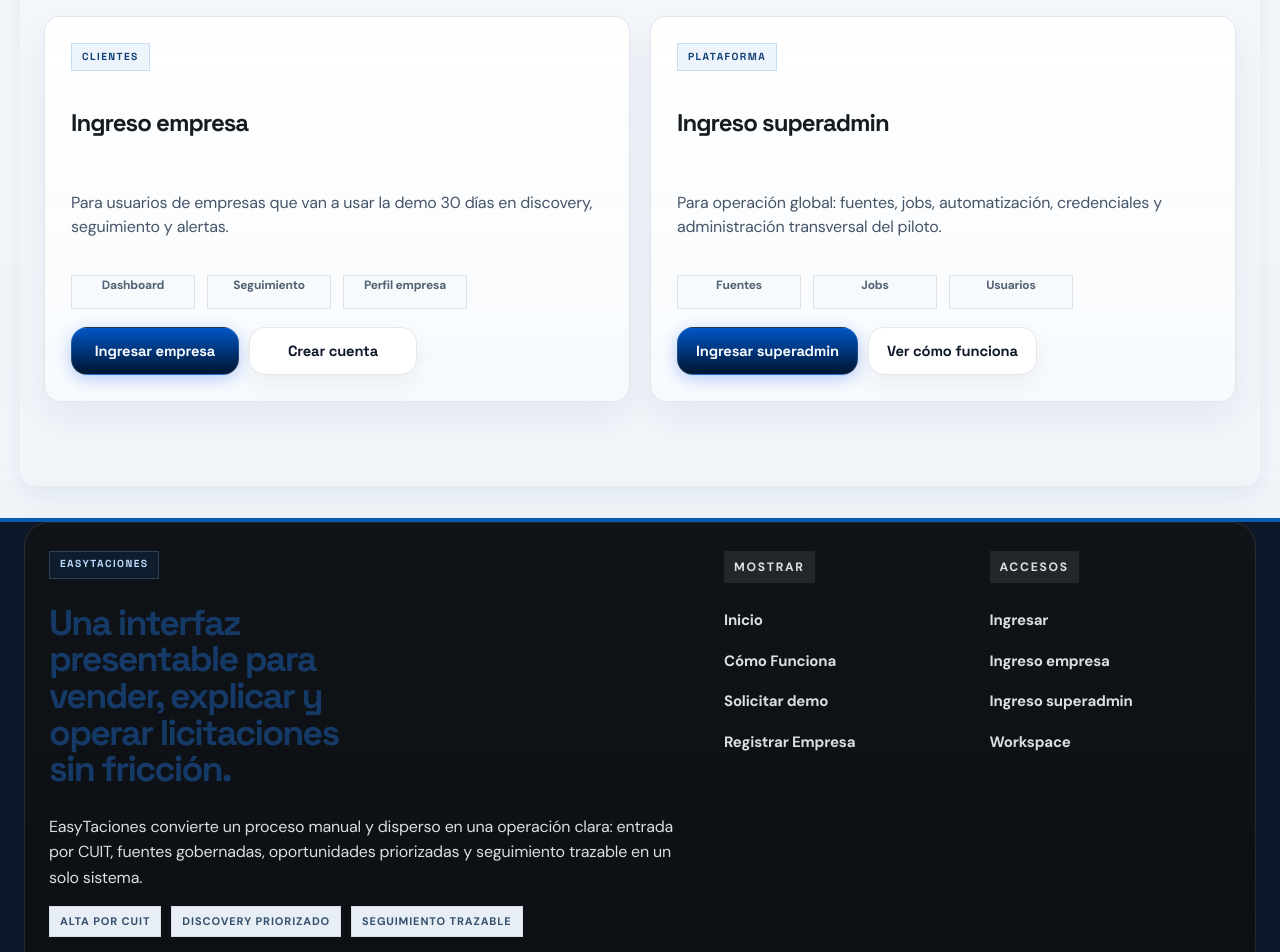
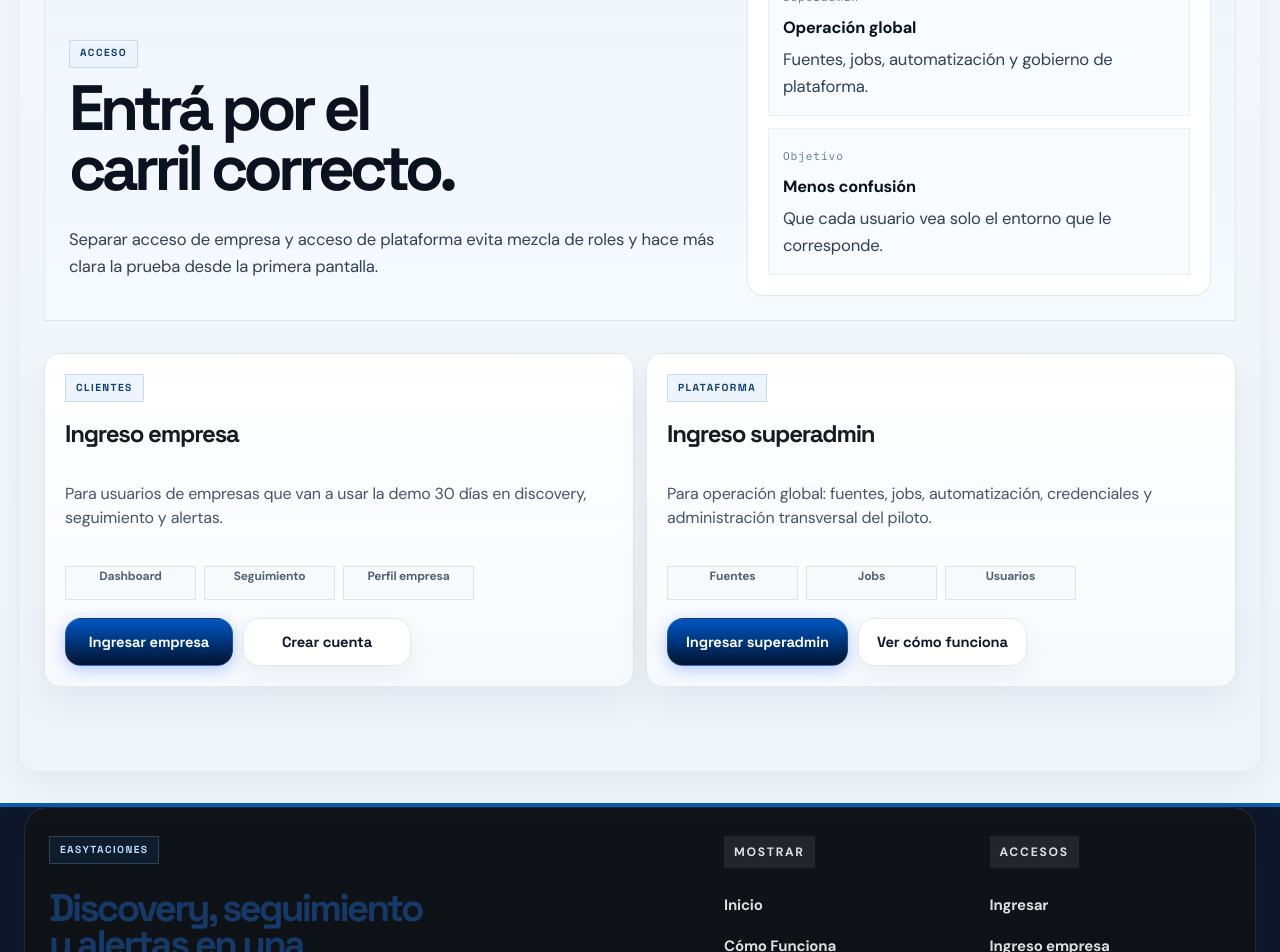
Before and after one commit to diegodella1/propscrap, a Next.js app in the folder apps/web/: page /login in a window 1280 px wide. Shown: the part 400-1352 px from the top of the page. Built offline with nearby package versions, Linux system fonts and the light colour scheme.

Commit message:
Finish frontend polish across auth, detail and footer

```diff
--- a/apps/web/app/(auth)/login/page.tsx
+++ b/apps/web/app/(auth)/login/page.tsx
@@ -1,6 +1,5 @@
 import Link from "next/link";
 
-import { PageHero } from "../../../components/layout/page-hero";
 import { PageShell } from "../../../components/layout/page-shell";
 import { SiteHeader } from "../../../components/site-header";
 
@@ -9,12 +8,30 @@
     <PageShell variant="auth" className="page-screen page-screen--login-selector">
       <SiteHeader section="auth" audience="public" />
 
-      <PageHero
-        eyebrow="Acceso"
-        title="Elegí el tipo de acceso."
-        description="Separá el ingreso operativo de clientes del acceso de plataforma para que la prueba sea clara y sin mezcla de roles."
-        className="workspace-header auth-page-header"
-      />
+      <section className="hero hero-app about-hero about-hero-premium auth-page-header auth-page-header-premium">
+        <div className="premium-hero-copy">
+          <span className="eyebrow">Acceso</span>
+          <h1>Entrá por el carril correcto.</h1>
+          <p>Separar acceso de empresa y acceso de plataforma evita mezcla de roles y hace más clara la prueba desde la primera pantalla.</p>
+        </div>
+        <article className="panel premium-hero-rail">
+          <article>
+            <span>Empresa</span>
+            <strong>Uso operativo</strong>
+            <p>Discovery, pipeline, perfil comercial y alertas.</p>
+          </article>
+          <article>
+            <span>Superadmin</span>
+            <strong>Operación global</strong>
+            <p>Fuentes, jobs, automatización y gobierno de plataforma.</p>
+          </article>
+          <article>
+            <span>Objetivo</span>
+            <strong>Menos confusión</strong>
+            <p>Que cada usuario vea solo el entorno que le corresponde.</p>
+          </article>
+        </article>
+      </section>
 
       <section className="auth-choice-grid">
         <article className="panel dispatch-panel auth-choice-card">
--- a/apps/web/app/(workspace)/mi-cuenta/page.tsx
+++ b/apps/web/app/(workspace)/mi-cuenta/page.tsx
@@ -221,6 +221,10 @@
             </Link>
             <LogoutButton />
           </div>
+
+          <p className="muted account-closing-note">
+            La cuenta queda lista cuando el canal principal, el perfil comercial y el pipeline ya reflejan trabajo real.
+          </p>
         </article>
       </section>
     </PageShell>
--- a/apps/web/app/product-hardening.css
+++ b/apps/web/app/product-hardening.css
@@ -3284,3 +3284,117 @@
     grid-template-columns: 1fr !important;
   }
 }
+
+/* Final finish layer: auth selector, tender dossier and footer details. */
+.page-screen--login-selector .auth-choice-grid {
+  gap: 12px !important;
+}
+
+.page-screen--login-selector .auth-choice-card {
+  padding: 20px !important;
+}
+
+.page-screen--login-selector .auth-choice-card h2 {
+  margin: 0 !important;
+  font-family: var(--font-display) !important;
+  font-size: 1.5rem !important;
+  letter-spacing: -0.05em !important;
+}
+
+.page-screen--login-selector .signup-confidence-bar {
+  gap: 8px !important;
+}
+
+.page-screen--account .account-closing-note {
+  margin: 2px 0 0 !important;
+  padding-top: 10px !important;
+  border-top: 1px solid rgba(148, 163, 184, 0.12) !important;
+}
+
+.tender-detail-header .tender-detail-title {
+  max-width: 14ch !important;
+  font-size: clamp(2.8rem, 5vw, 4.6rem) !important;
+  line-height: 0.92 !important;
+  letter-spacing: -0.08em !important;
+}
+
+.tender-masthead {
+  gap: 12px !important;
+}
+
+.signal-card {
+  border-radius: 22px !important;
+  border: 1px solid rgba(148, 163, 184, 0.14) !important;
+  background: rgba(255, 255, 255, 0.86) !important;
+  box-shadow: none !important;
+}
+
+.signal-card strong {
+  font-family: var(--font-display) !important;
+  letter-spacing: -0.05em !important;
+}
+
+.detail-sidebar {
+  position: sticky !important;
+  top: 96px !important;
+  align-self: start !important;
+}
+
+.detail-content {
+  display: grid !important;
+  gap: 12px !important;
+}
+
+.content-panel {
+  padding: 18px !important;
+}
+
+.detail-clean-list {
+  margin: 8px 0 0 !important;
+  padding-left: 18px !important;
+  line-height: 1.7 !important;
+}
+
+.document-card {
+  border-radius: 20px !important;
+  border: 1px solid rgba(148, 163, 184, 0.12) !important;
+  background: #fbfdff !important;
+  box-shadow: none !important;
+}
+
+.text-block {
+  border-radius: 20px !important;
+  background: #fbfdff !important;
+  border: 1px solid rgba(148, 163, 184, 0.12) !important;
+  padding: 16px !important;
+}
+
+.site-footer {
+  margin-top: 36px !important;
+}
+
+.site-footer-grid {
+  gap: 18px !important;
+}
+
+.footer-brand-block h2 {
+  max-width: 16ch !important;
+  font-size: clamp(2rem, 3vw, 3rem) !important;
+  line-height: 0.94 !important;
+  letter-spacing: -0.07em !important;
+}
+
+.footer-brand-block p {
+  max-width: 46ch !important;
+  color: rgba(241, 245, 249, 0.76) !important;
+}
+
+.footer-metrics span {
+  border-radius: 999px !important;
+}
+
+@media (max-width: 960px) {
+  .detail-sidebar {
+    position: static !important;
+  }
+}
--- a/apps/web/components/site-footer.tsx
+++ b/apps/web/components/site-footer.tsx
@@ -6,14 +6,14 @@
       <div className="site-footer-grid">
         <div className="footer-brand-block">
           <span className="section-kicker" translate="no">EasyTaciones</span>
-          <h2>Una interfaz presentable para vender, explicar y operar licitaciones sin fricción.</h2>
+          <h2>Discovery, seguimiento y alertas en una interfaz más clara.</h2>
           <p>
-            EasyTaciones convierte un proceso manual y disperso en una operación clara: entrada por CUIT, fuentes gobernadas, oportunidades priorizadas y seguimiento trazable en un solo sistema.
+            EasyTaciones convierte un proceso manual y disperso en una operación más legible: alta por CUIT, fuentes gobernadas, top priorizado y seguimiento trazable en un solo sistema.
           </p>
           <div className="footer-metrics">
             <span>Alta por CUIT</span>
-            <span>Discovery Priorizado</span>
-            <span>Seguimiento Trazable</span>
+            <span>Top Priorizado</span>
+            <span>Pipeline Activo</span>
           </div>
         </div>
 
```
Also changed, not shown: apps/web/app/(workspace)/tenders/[id]/page.tsx (+10 -10 lines).
